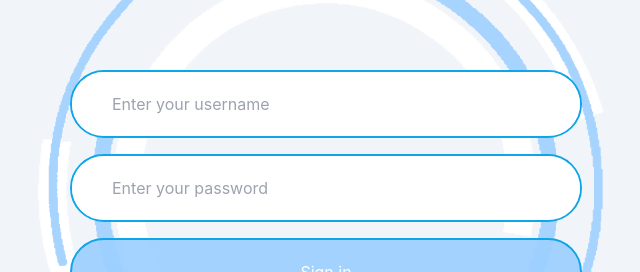
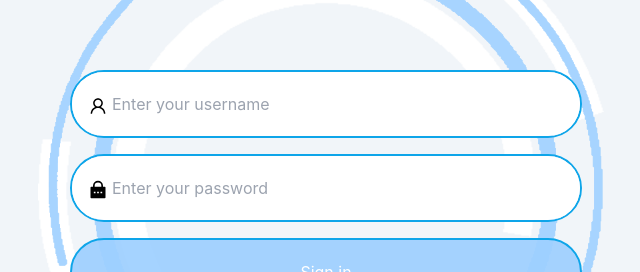
Before and after one commit to andreainzaghi/React-project, a React (Create React App) app in the folder react-mini-project/: page / in a window 1280 px wide. Shown: the part 212-484 px from the top of the page, without its empty margins (314-954 px from the left). Built offline with nearby package versions, Linux system fonts and the light colour scheme.

Commit message:
add icon to input

```diff
--- a/react-mini-project/package.json
+++ b/react-mini-project/package.json
@@ -15,6 +15,7 @@
     "react": "^18.1.0",
     "react-dom": "^18.1.0",
     "react-hook-form": "^7.30.0",
+    "react-icons": "^4.3.1",
     "react-router-dom": "^6.3.0",
     "react-scripts": "5.0.1",
     "web-vitals": "^2.1.4"
--- /dev/null
+++ b/react-mini-project/src/components/CustomIcon/CustomIcon.jsx
@@ -0,0 +1,20 @@
+import { AiOutlineUser, AiOutlineSearch } from "react-icons/ai";
+import { RiLockPasswordFill } from "react-icons/ri";
+
+export const CustomIcon = ({ idInput }) => {
+  return (
+    <section>
+      {idInput === "username" ? (
+        <AiOutlineUser className="absolute top-6 left-4 text-xl" />
+      ) : null}
+
+      {idInput === "password" ? (
+        <RiLockPasswordFill className="absolute top-6 left-4 text-xl" />
+      ) : null}
+
+      {idInput === "search" ? (
+        <AiOutlineSearch className="absolute top-8 left-[18%] text-xl" />
+      ) : null}
+    </section>
+  );
+};
--- /dev/null
+++ b/react-mini-project/src/components/CustomIcon/index.js
@@ -0,0 +1 @@
+export * from "./CustomIcon";
--- a/react-mini-project/src/components/CustomInput/CustomInput.css
+++ b/react-mini-project/src/components/CustomInput/CustomInput.css
@@ -1,15 +1,15 @@
 .box-login {
-  @apply flex w-2/5 mb-4 border-2 border-solid rounded-full border-sky-500;
+  @apply flex w-2/5 mb-4 border-2 border-solid rounded-full border-sky-500 relative;
 }
 
 .input-login {
-  @apply w-full h-16 pl-10 rounded-full outline-none;
+  @apply w-full pl-10 h-16 rounded-full outline-none;
 }
 
 .box-search {
-  @apply p-5 text-center;
+  @apply p-5 text-center relative;
 }
 
 .input-search {
-  @apply border-blue-200 rounded-full border-2 p-2 w-4/6 focus:outline-none;
+  @apply border-blue-200 rounded-full border-2 p-2 pl-10 w-4/6 focus:outline-none;
 }
--- a/react-mini-project/src/components/CustomInput/CustomInput.jsx
+++ b/react-mini-project/src/components/CustomInput/CustomInput.jsx
@@ -1,4 +1,5 @@
 import "./CustomInput.css";
+import { CustomIcon } from "../CustomIcon";
 
 export const CustomInput = ({ customInput, onHandleInput }) => {
   const handleInputLogin = (event) => {
@@ -7,6 +8,7 @@ export const CustomInput = ({ customInput, onHandleInput }) => {
 
   return (
     <div className={customInput.className}>
+      <CustomIcon idInput={customInput.inputField.id} />
       <input {...customInput.inputField} onChange={handleInputLogin} />
     </div>
   );
--- a/react-mini-project/src/components/index.js
+++ b/react-mini-project/src/components/index.js
@@ -1 +1,2 @@
 export * from "./CustomInput";
+export * from "./CustomIcon";
--- /dev/null
+++ b/react-mini-project/src/hooks/index.js
@@ -0,0 +1 @@
+export * from "./useDebounce";
--- a/react-mini-project/src/pages/Dashboard/Dashboard.jsx
+++ b/react-mini-project/src/pages/Dashboard/Dashboard.jsx
@@ -2,7 +2,7 @@ import { useEffect, useState } from "react";
 import { getAllPokemon } from "../../config";
 import { CardList, Loader } from "./components";
 import { CustomInput } from "../../components";
-import { useDebounce } from "../../hooks/useDebounce";
+import { useDebounce } from "../../hooks";
 import { useNavigate } from "react-router-dom";
 
 export const Dashboard = () => {
```
Also changed, not shown: 1 other file (tests, documents, lock files or other folders).
